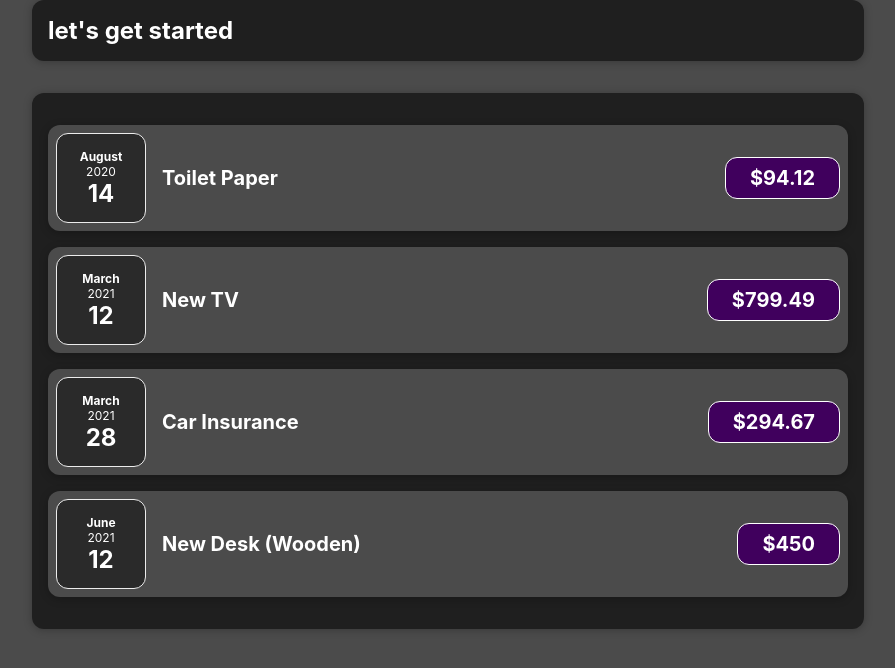
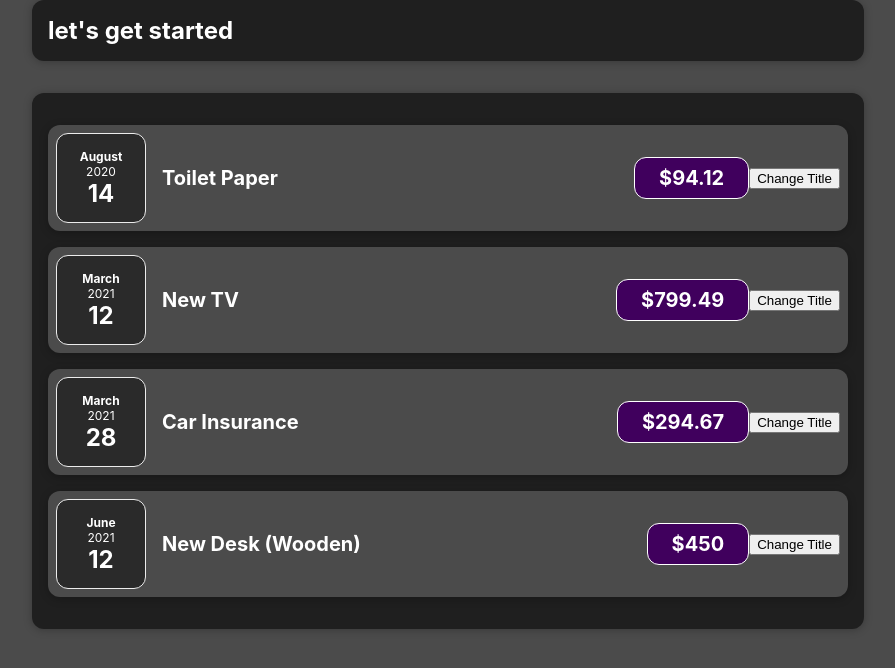
Before and after one commit to a-basuony/-react-complete-guide-code, a React (Create React App) app: page / in a window 1280 px wide. Shown: the top 668 px of the page, without its empty margins (192-1087 px from the left). Built offline with nearby package versions, Linux system fonts and the light colour scheme.

Commit message:
React-state and working with events

```diff
--- a/src/App.js
+++ b/src/App.js
@@ -33,6 +33,9 @@ const App = () => {
       </div>
     </div>
   );
+
+
+
   //using React hood
   //  return React.createElement('div', {},
   //    React.createElement('h2', {}, "let's get started"),
--- a/src/components/Expenses/ExpenseItem.js
+++ b/src/components/Expenses/ExpenseItem.js
@@ -3,7 +3,10 @@ import "./ExpenseItem.css";
 import ExpenseDate from "./ExpenseDate";
 import Card from "../UI/Card";
 
-const  ExpenseItem = (props)=> {
+const ExpenseItem = (props) => {
+  const handleClick = () => {
+    console.log("clicked!!!");
+  };
   return (
     <Card className="expense-item">
       <ExpenseDate date={props.date} />
@@ -11,8 +14,9 @@ const  ExpenseItem = (props)=> {
         <h2> {props.title} </h2>
         <div className="expense-item__price"> ${props.amount} </div>
       </div>
+      <button onClick={handleClick}> Change Title</button>
     </Card>
   );
-}
+};
 
 export default ExpenseItem;
```
